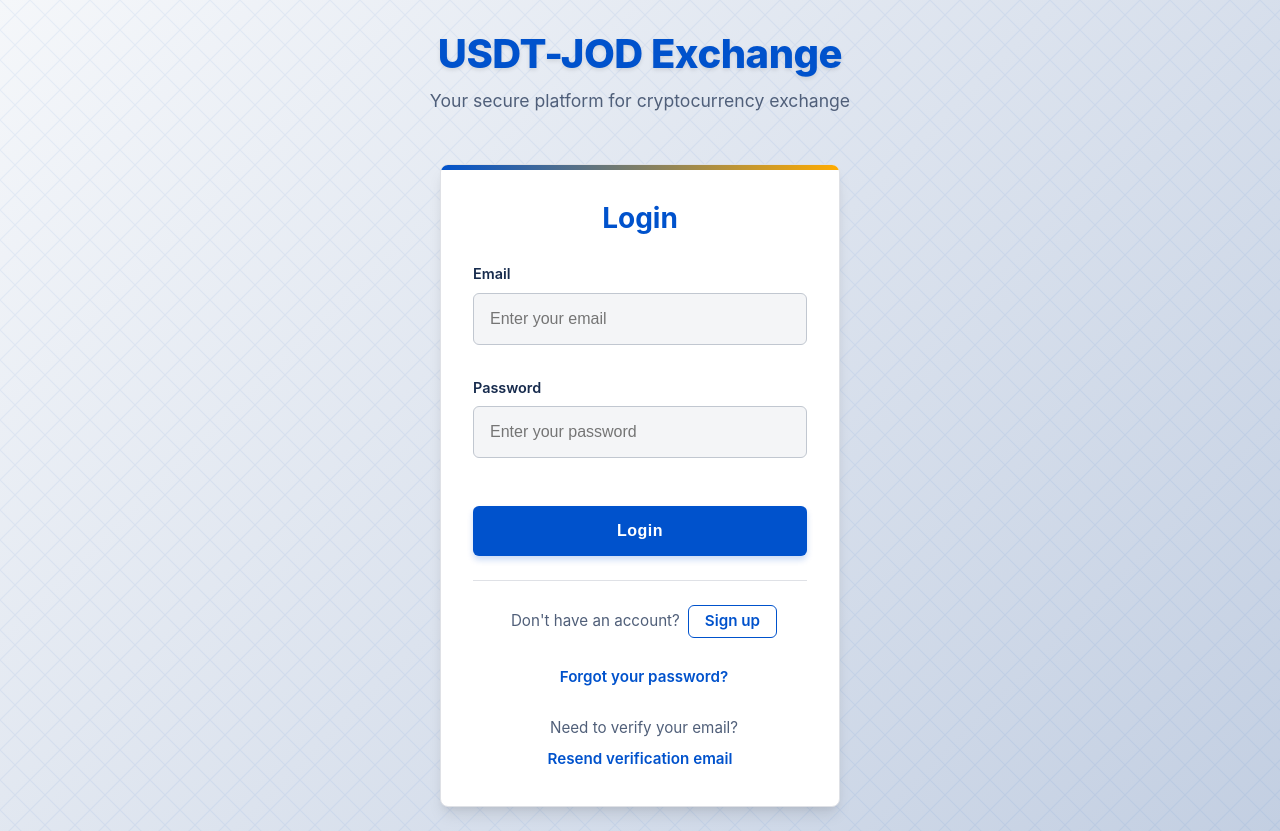
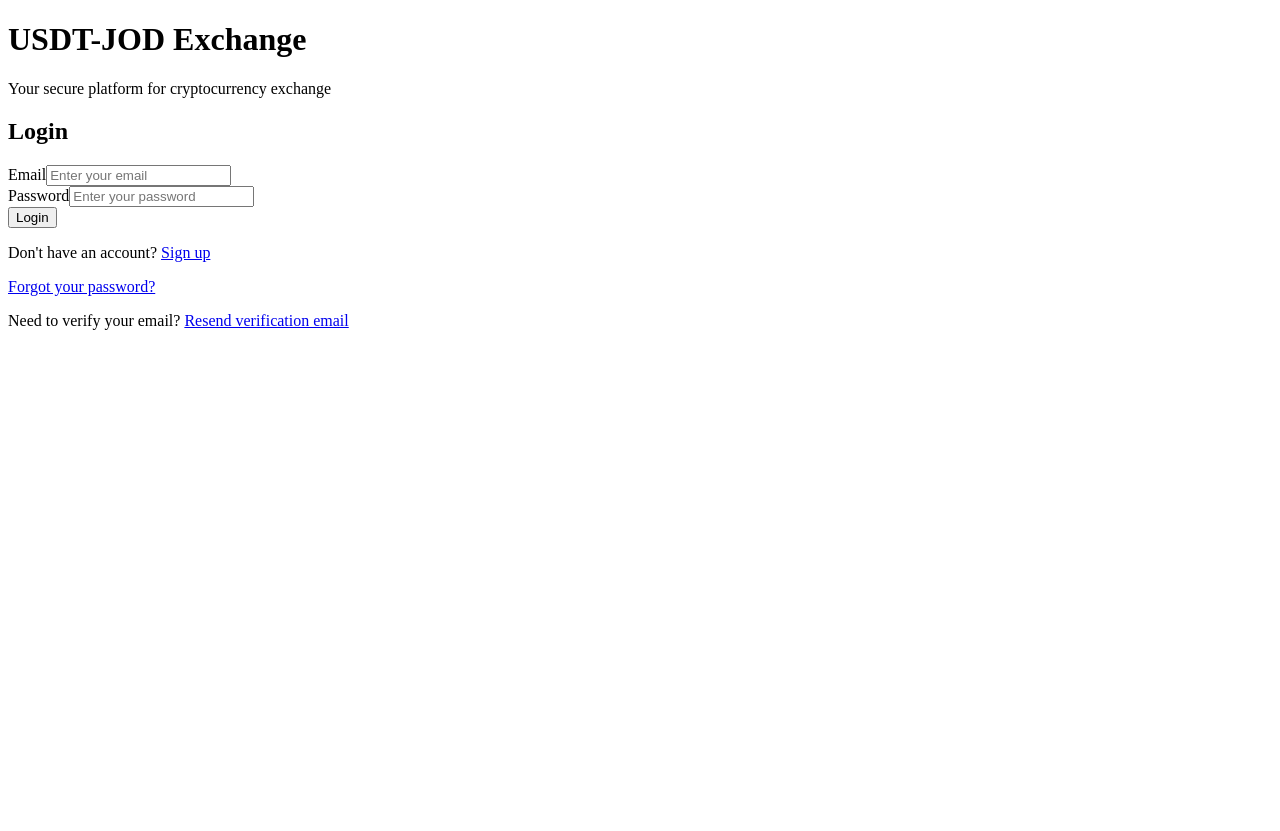
Before and after one commit to riftvanta/ExchangePlatform, a React (Vite) app in the folder client/: page /login in a window 1280 px wide. After the commit the page ends 800 px from the top, so only its background shows below. Built offline with nearby package versions, Linux system fonts and the light colour scheme; no server answers.

Commit message:
Remove CSS files for complete styling refactoring

```diff
--- /dev/null
+++ b/client/src/base.css
@@ -0,0 +1,26 @@
+/*
+ * Minimal CSS Reset
+ * This is the starting point for a complete CSS refactoring
+ */
+
+*, *::before, *::after {
+  box-sizing: border-box;
+}
+
+body {
+  margin: 0;
+  padding: 0;
+  font-family: -apple-system, BlinkMacSystemFont, 'Segoe UI', Roboto, Oxygen, Ubuntu, Cantarell, 'Open Sans', 'Helvetica Neue', sans-serif;
+  line-height: 1.5;
+}
+
+h1, h2, h3, h4, h5, h6, p {
+  margin-top: 0;
+}
+
+img {
+  max-width: 100%;
+  height: auto;
+}
+
+/* Add this import to main.tsx when ready to start styling again */
--- a/client/src/main.tsx
+++ b/client/src/main.tsx
@@ -2,8 +2,7 @@ import React from 'react';
 import ReactDOM from 'react-dom/client';
 import { QueryClient, QueryClientProvider } from '@tanstack/react-query';
 import App from './App';
-import './theme.css';
-import './index.css';
+// CSS imports removed to refactor styling from scratch
 import { AuthProvider } from './context/AuthContext';
 
 // Create a client
```
